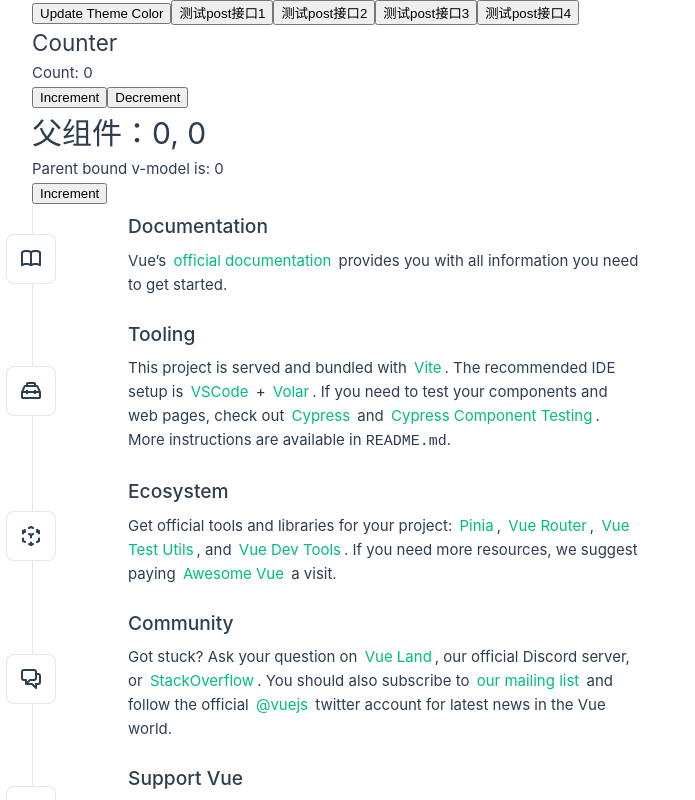
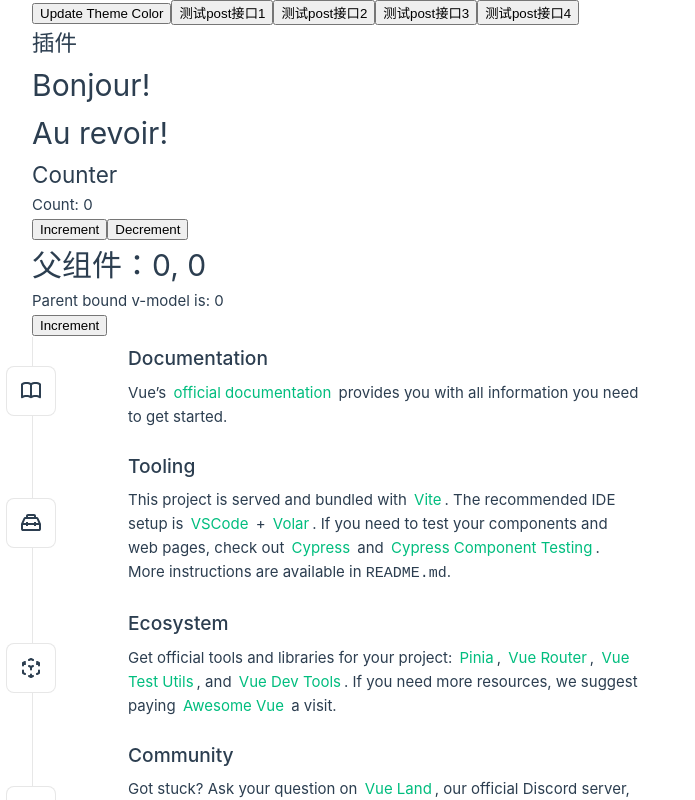
Before and after one commit to PerfictGrassland/vue3Test01, a Vue app: page / in a window 1280 px wide. Shown: the top 800 px of the page, without its empty margins (0-695 px from the left). Built offline with nearby package versions, Linux system fonts and the light colour scheme; no server answers.

Commit message:
fix: 历史模式以及哈希模式的修复

```diff
--- a/src/oldApp.vue
+++ b/src/oldApp.vue
@@ -8,7 +8,7 @@ const { x, y } = useMouse()
 const { data, error } = useFetch('...')
 // console.log('%c [ data, error ]-8', 'font-size:13px; background:pink; color:#bf2c9f;', data, error)
 
-import { ref } from 'vue';
+import { getCurrentInstance, ref } from 'vue';
 const modelValue = ref('');// 默认 prop 从 value 改为 modelValu
 const name = ref('')
 const address = ref('')
@@ -31,6 +31,10 @@ const vFocus = {
     // console.log('[ el, binding, vnode, prevVnod ] >', el, binding, vnode, prevVnod)
   }
 }
+
+const Instance = getCurrentInstance();
+console.log('%c [ appContext ]-733', 'font-size:13px; background:pink; color:#bf2c9f;', Instance)
+const $translate = Instance?.appContext.config.globalProperties.$translate;
 </script>
 
 <template>
--- a/src/router/index.ts
+++ b/src/router/index.ts
@@ -1,8 +1,10 @@
-import { createRouter, createWebHistory } from "vue-router";
+import { createRouter, createWebHistory, createWebHashHistory } from "vue-router";
 import HomeView from "../views/HomeView.vue";
 
 const router = createRouter({
-  history: createWebHistory(import.meta.env.BASE_URL),
+  // history: createWebHistory(import.meta.env.BASE_URL),
+  // history: createWebHistory('/testVue1/'), // 指定 base 路径
+  history: createWebHashHistory('/testVue1/'), // 指定 base 路径
   routes: [
     {
       path: "/",
--- a/src/views/HomeView.vue
+++ b/src/views/HomeView.vue
@@ -33,7 +33,7 @@ console.log(account.balance2, BankAccount.staticProp); // Error: Private field '
 // console.log(account.#balance); // Error: Private field '#balance' must be declared in an enclosing class
 
 
-import { computed, isRef, onBeforeMount, onBeforeUnmount, onMounted, onUnmounted, provide, reactive, ref, watch, watchEffect } from 'vue';
+import { computed, getCurrentInstance, isRef, onBeforeMount, onBeforeUnmount, onMounted, onUnmounted, provide, reactive, ref, watch, watchEffect } from 'vue';
 import { cloneDeep } from 'lodash';
 import TheWelcome from '../components/TheWelcome.vue'
 import CounterA from './CounterA.vue'
@@ -729,6 +729,9 @@ const countModel = ref(0);
 const countModel2 = ref(0);
 
 
+const Instance = getCurrentInstance();
+console.log('%c [ appContext ]-733', 'font-size:13px; background:pink; color:#bf2c9f;', Instance)
+const $translate = Instance?.appContext.config.globalProperties.$translate;
 
 </script>
 
@@ -761,6 +764,10 @@ const countModel2 = ref(0);
     <button @click="postTest2">测试post接口2</button>
     <button @click="postTest3">测试post接口3</button>
     <button @click="createItem">测试post接口4</button>
+
+    <h2>插件</h2>
+    <h1>{{ $translate('greetings.aa.hello') }}</h1>
+    <h1>{{ $translate('greetings.goodbye') }}</h1>
 
     <div>
       <h2>Counter</h2>
--- a/vite.config.ts
+++ b/vite.config.ts
@@ -6,6 +6,7 @@ import vueJsx from '@vitejs/plugin-vue-jsx'
 
 // https://vitejs.dev/config/
 export default defineConfig({
+  base: '/testVue1/', // 设置基础路径
   plugins: [
     vue(),
     vueJsx(),
```
